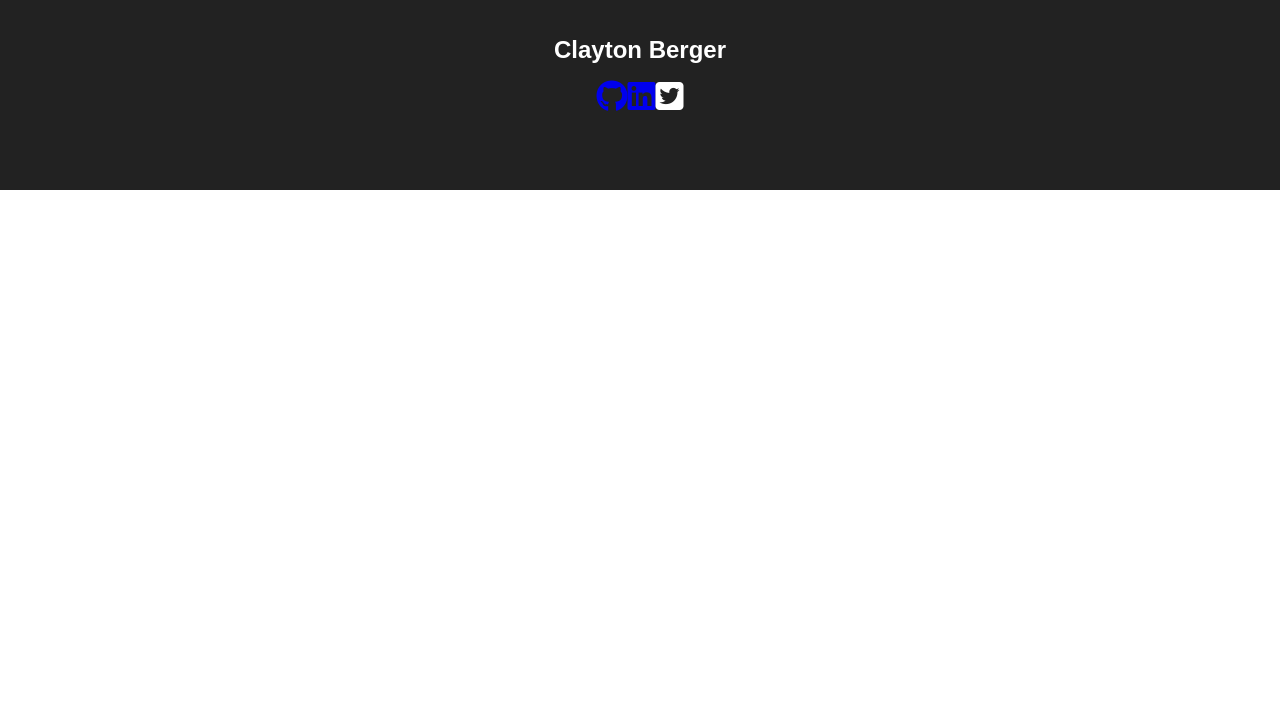
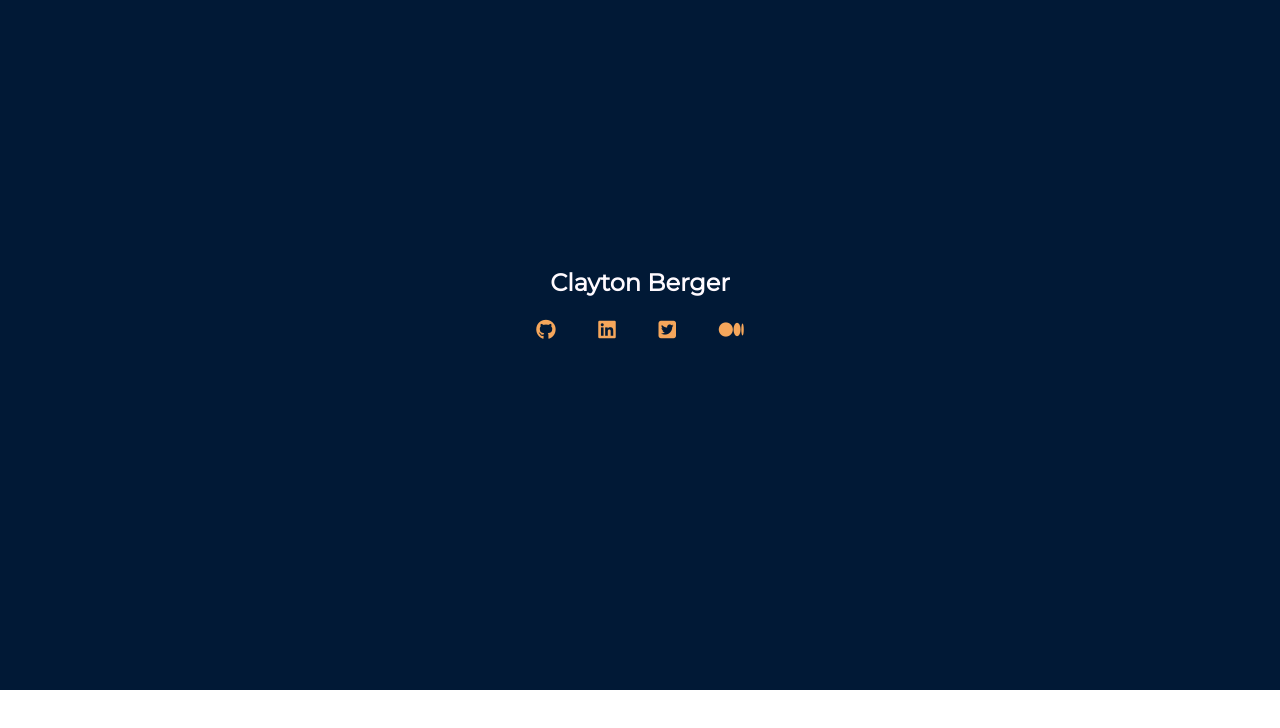
Before and after one commit to HippErger/mywebsite3, a React (Create React App) app: page / in a window 1280 px wide. Shown: the top 728 px of the page. Built offline with nearby package versions, Linux system fonts and the light colour scheme.

Commit message:
styles added

```diff
--- a/public/index.html
+++ b/public/index.html
@@ -10,6 +10,7 @@
     -->
     <link rel="manifest" href="%PUBLIC_URL%/manifest.json">
     <link rel="shortcut icon" href="%PUBLIC_URL%/favicon.ico">
+    <link href="https://fonts.googleapis.com/css?family=Montserrat" rel="stylesheet">
     <!--
       Notice the use of %PUBLIC_URL% in the tags above.
       It will be replaced with the URL of the `public` folder during the build.
--- a/src/App.css
+++ b/src/App.css
@@ -8,14 +8,17 @@
 }
 
 .App-header {
-  background-color: #222;
-  height: 150px;
+  background-color: #011936;
+  height: 650px;
   padding: 20px;
   color: white;
 }
 
 .App-title {
   font-size: 1.5em;
+  color: #FFFAFF;
+  margin: 20% auto 1%;
+  font-family: 'Montserrat', sans-serif;
 }
 
 .App-intro {
--- a/src/components/IconRow.js
+++ b/src/components/IconRow.js
@@ -1,16 +1,20 @@
 import React from 'react';
+import '../stylesheets/IconRow.css'
 
 function IconRow() {
   return (
-    <div>
+    <div class='iconDiv'>
       <a href='https://github.com/HippErger'>
-        <i class="fa fa-github fa-2x heady-Icon padded-Icon" aria-hidden="true" fa-3x></i>
+        <i class="fa fa-github fa-lg heady-Icon padded-Icon" aria-hidden="true" fa-3x></i>
       </a>
       <a href='https://www.linkedin.com/in/clayton-berger/'>
-        <i class="fa fa-linkedin-square fa-2x heady-Icon" aria-hidden="true"></i>
+        <i class="fa fa-linkedin-square fa-lg heady-Icon" aria-hidden="true"></i>
       </a>
       <a>
-        <i class="fa fa-twitter-square fa-2x heady-Icon" aria-hidden="true"></i>
+        <i class="fa fa-twitter-square fa-lg heady-Icon" aria-hidden="true"></i>
+      </a>
+      <a href='#'>
+        <i class="fa fa-medium fa-lg heady-Icon" aria-hidden="true"></i>
       </a>
     </div>
   )
--- /dev/null
+++ b/src/stylesheets/IconRow.css
@@ -0,0 +1,15 @@
+.heady-Icon {
+  color: #F5A65B;
+}
+
+/*.padded-Icon {
+  padding-left: 45%;
+}*/
+
+.iconDiv {
+  max-width: 250px;
+  margin: 2% auto;
+  display: flex;
+  flex-direction: row;
+  justify-content: space-around;
+}
```
